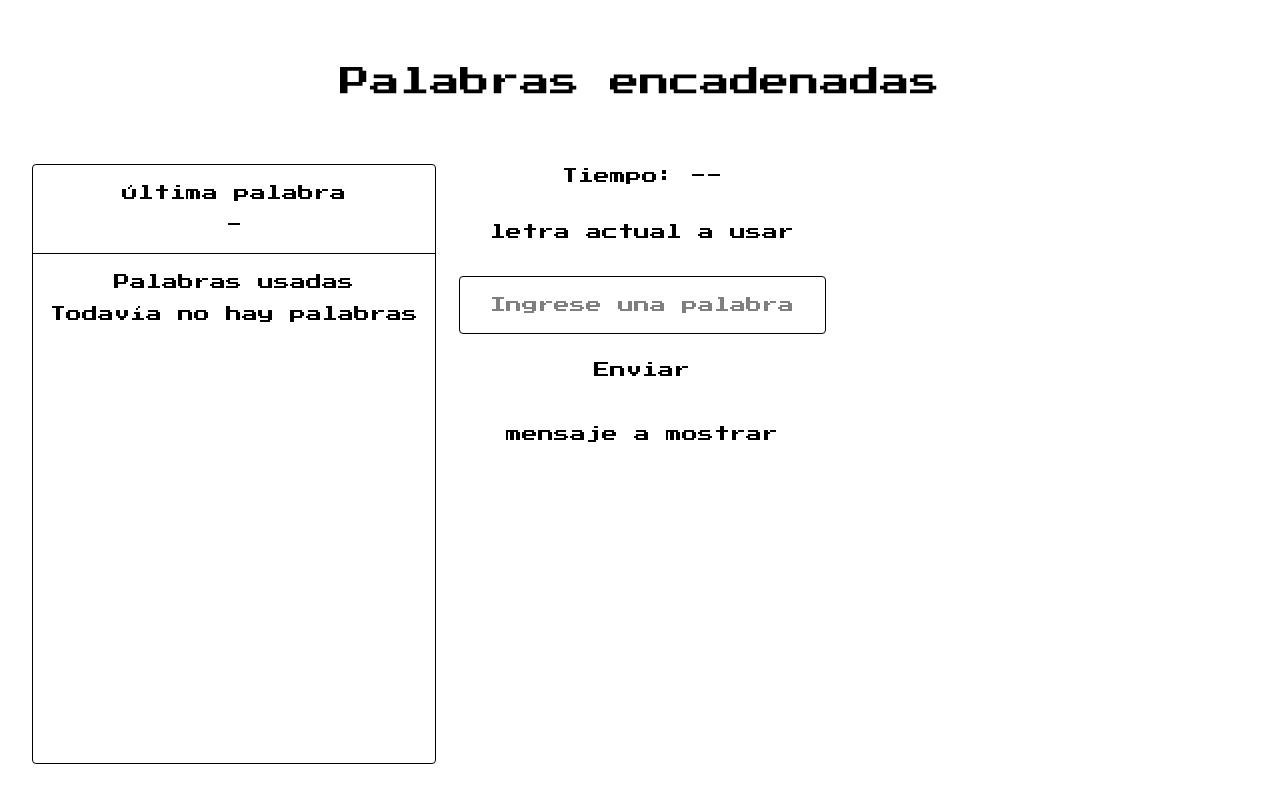
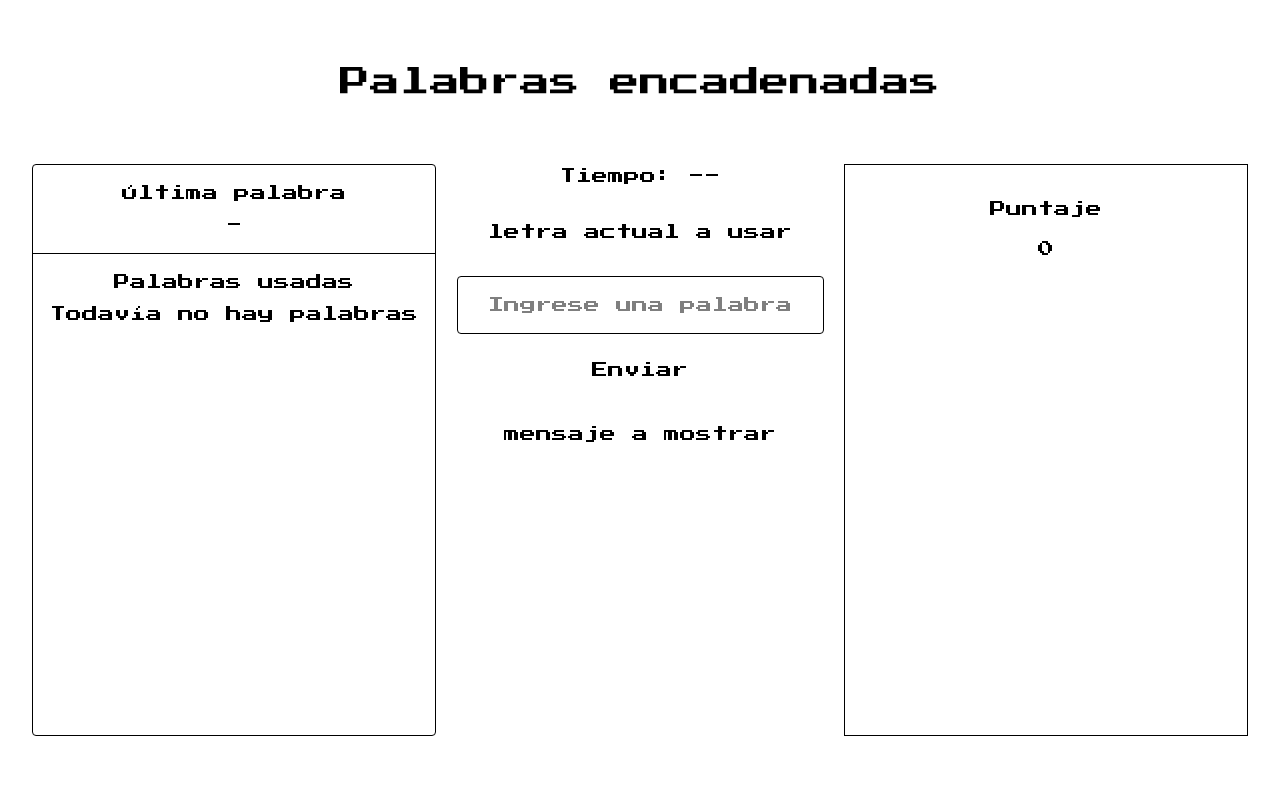
Before and after one commit to CabralJoel/unq-ui-hector-joel-cabral-trabajo-final, a React (Vite) app: page / in a window 1280 px wide. Shown: the top 802 px of the page. Built offline with nearby package versions, Linux system fonts and the light colour scheme.

Commit message:
add player score

```diff
--- /dev/null
+++ b/src/components/ScorePanel.tsx
@@ -0,0 +1,14 @@
+import { cn } from "@/lib/utils";
+
+type ScorePanelProps = React.ComponentProps<"div"> & {
+    score: number;
+};
+
+export const ScorePanel = ({score,className,...props}:ScorePanelProps) => {
+    return(
+        <div className={cn("flex flex-col text-center border p-8 gap-4",className)}{...props}>
+            <span>Puntaje</span>
+            <span>{score}</span>
+        </div>
+    )
+}
--- a/src/components/WordsHistory.tsx
+++ b/src/components/WordsHistory.tsx
@@ -9,7 +9,7 @@ export const WordsHistory=({words,className,...props}:WordsHistoryProps)=>{
     const history = [...words].reverse();
 
     return(
-        <aside className={cn("border min-h-150 rounded min-w-101",className)} {...props}>
+        <aside className={cn("border rounded",className)} {...props}>
             <section className="flex flex-col border-b text-center p-4 gap-2">
                 <h2 >Última palabra</h2>
 
--- a/src/pages/GamePage.tsx
+++ b/src/pages/GamePage.tsx
@@ -1,3 +1,4 @@
+import { ScorePanel } from "@/components/ScorePanel";
 import { WordForm } from "@/components/WordForm";
 import { WordsHistory } from "@/components/WordsHistory";
 import { useEffect, useState } from "react";
@@ -6,6 +7,7 @@ const TIMER = 3;
 
 export default function GamePage() {
     const [words,setWords] = useState<string[]>([]);
+    const [score,setScore] = useState(0);
     const [timeRemaining, setTimeRemaining] = useState(TIMER);
     const [gameStarted, setGameStarted] = useState(false);
 
@@ -17,6 +19,7 @@ export default function GamePage() {
         }
 
         setTimeRemaining(TIMER);
+        setScore((previousScore) => previousScore + 1);
         setWords((previousWords) => [...previousWords, word]);
     }
 
@@ -24,8 +27,9 @@ export default function GamePage() {
         console.log("fin de la partida");
 
         setWords([]);
-        setGameStarted(false)
+        setGameStarted(false);
         setTimeRemaining(TIMER);
+        setScore(0);
     }
 
     useEffect(() => {
@@ -54,14 +58,14 @@ export default function GamePage() {
         </header>
 
         <div className="flex flex-1 py-8">
-            <WordsHistory words={words}/>
-            <section className="flex flex-col flex-1 items-center gap-8">
+            <WordsHistory className="min-w-101" words={words}/>
+            <section className="flex flex-col flex-2 items-center gap-8">
                     <span>Tiempo: {gameStarted ? String(timeRemaining).padStart(2, "0") : "--"}</span>
                 <div>letra actual a usar</div>
                 <WordForm className="justify-center" onWordSubmit={handleWordSubmit } />
                 <div>mensaje a mostrar</div>
             </section>
-            <div className="w-100"></div>
+            <ScorePanel className="min-w-101" score={score}/>
         </div>
 
     </main >
```
